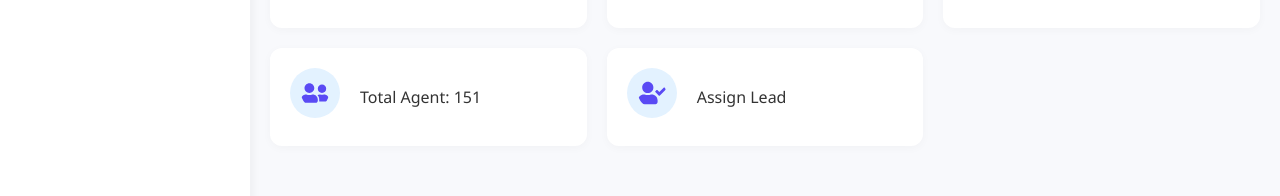
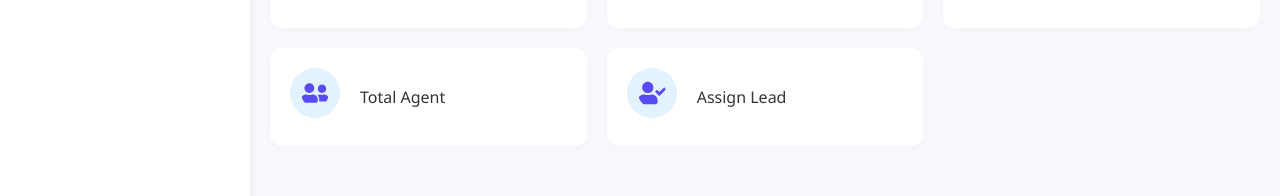
Before and after one commit to harshrajput177/CRM, a React (Vite) app in the folder CRM/: page /HRM-Dashboard in a window 1280 px wide. Shown: the part 180-376 px from the top of the page. Built offline with nearby package versions, Linux system fonts and the light colour scheme.

Commit message:
update some files

```diff
--- a/CRM/src/AgentsPage/AgentPage.jsx
+++ b/CRM/src/AgentsPage/AgentPage.jsx
@@ -11,7 +11,7 @@ const AgentPage = () => {
 
 
    const gotoback = () =>{
-    navigate("/allagents")
+    navigate("/HRM-Dashboard")
   }
 
   useEffect(() => {
--- a/CRM/src/Dashboard/HRMDashboard/Admin-plateform-E/HRM-das.jsx
+++ b/CRM/src/Dashboard/HRMDashboard/Admin-plateform-E/HRM-das.jsx
@@ -109,7 +109,7 @@ function HRM() {
                   style={{ cursor: "pointer" }}
                   onClick={() => navigate("/allagents")}>
                    <FaUserFriends className="icon" />
-                  Total Agent: 151
+                  Total Agent
                 </div>
                 <div className="HRMdas-card" onClick={() => navigate("/leadtable")}>
 
```
